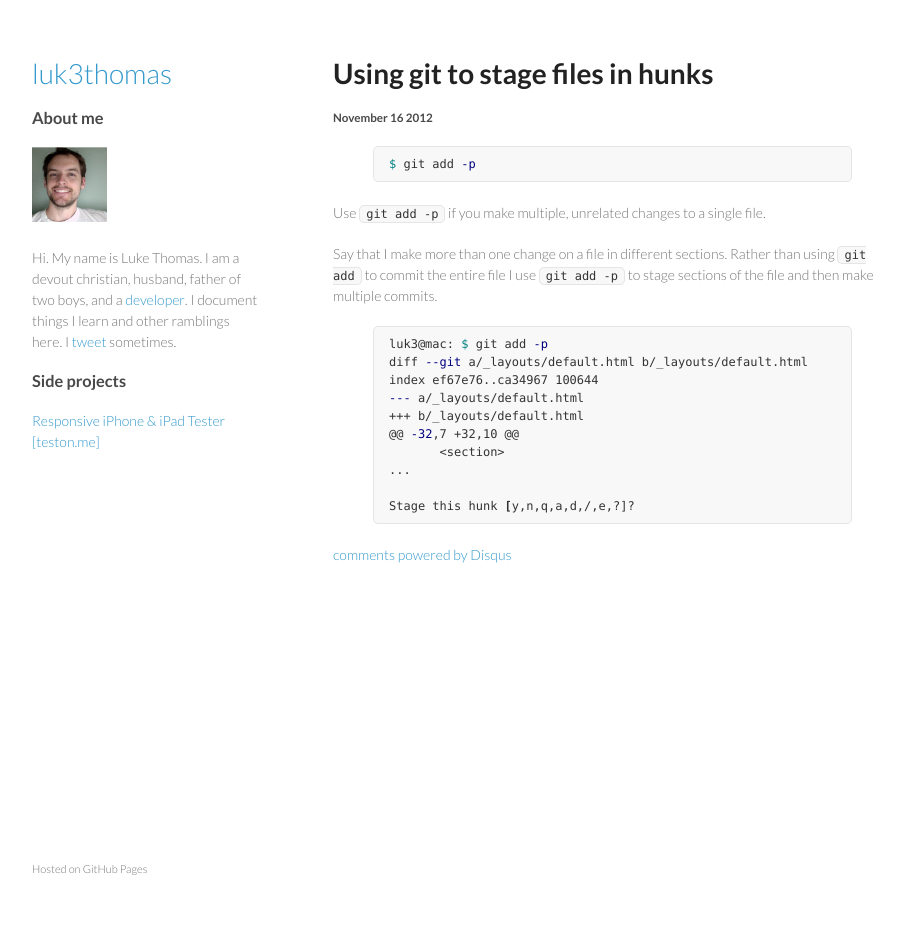
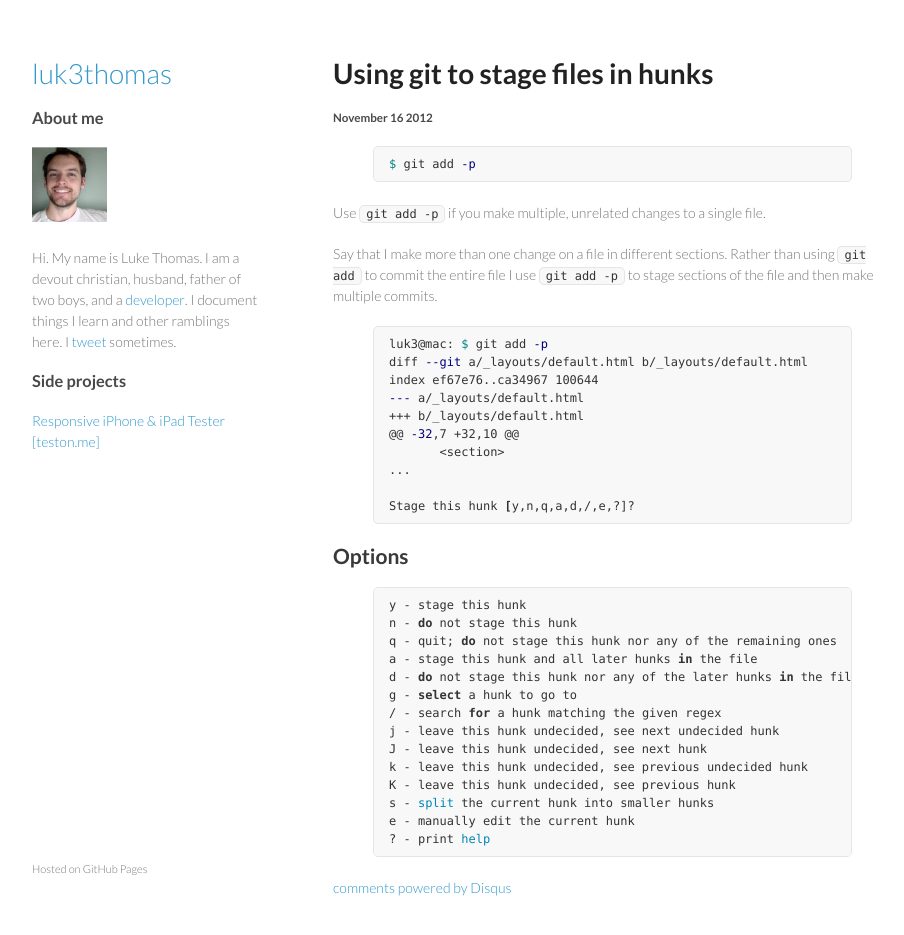
Before and after one commit to luk3thomas/luk3thomas.com, a Jekyll site: the page built from _posts/2012-11-16-git-add-stage-in-chunks.md, in a window 1280 px wide and 948 px high. Shown: the top 935 px of the window, without its empty margins (178-1082 px from the left). Built offline with Jekyll 4.4.1, drawn with Linux system fonts in a browser that asks for light colours; comment, search, counter and statistics services are not loaded.

Commit message:
add options to post

```diff
--- a/_posts/2012-11-16-git-add-stage-in-chunks.md
+++ b/_posts/2012-11-16-git-add-stage-in-chunks.md
@@ -24,3 +24,22 @@ index ef67e76..ca34967 100644
 
 Stage this hunk [y,n,q,a,d,/,e,?]?
 {% endhighlight %}
+
+## Options
+
+{% highlight bash %}
+y - stage this hunk
+n - do not stage this hunk
+q - quit; do not stage this hunk nor any of the remaining ones
+a - stage this hunk and all later hunks in the file
+d - do not stage this hunk nor any of the later hunks in the file
+g - select a hunk to go to
+/ - search for a hunk matching the given regex
+j - leave this hunk undecided, see next undecided hunk
+J - leave this hunk undecided, see next hunk
+k - leave this hunk undecided, see previous undecided hunk
+K - leave this hunk undecided, see previous hunk
+s - split the current hunk into smaller hunks
+e - manually edit the current hunk
+? - print help
+{% endhighlight %}
```
